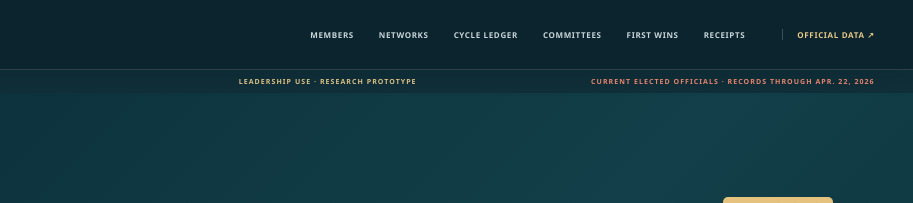
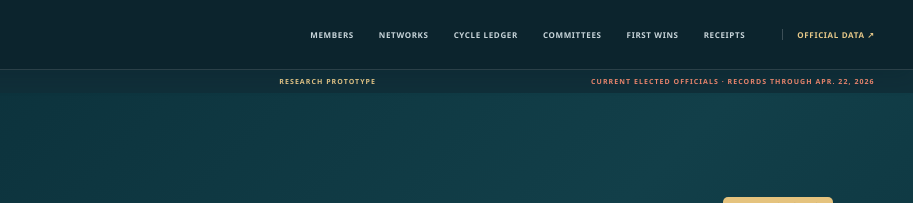
Before and after one commit to davinaoyagi-arch/housecontributions, a website: page index.html in a window 1280 px wide. Shown: the top 203 px of the page, 367-1280 px from the left. Drawn offline with Linux system fonts and the light colour scheme; no server answers.

Commit message:
Simplify research prototype label

```diff
--- a/index.html
+++ b/index.html
@@ -176,7 +176,7 @@
 </head>
 <body>
   <header class="site-header"><a class="brand" href="#top"><span class="brand-mark">HR</span><span>House Research Desk <i>Leadership workspace</i></span></a><button id="site-nav-toggle" class="site-nav-toggle" type="button" aria-expanded="false" aria-controls="site-nav">Menu</button><nav id="site-nav" aria-label="Primary"><a href="#members">Members</a><a href="#network">Networks</a><a href="#aggregate">Cycle ledger</a><a href="#committees">Committees</a><a href="#first-winners">First wins</a><a href="#explorer">Receipts</a><a class="mobile-source-link" href="https://hicscdata.hawaii.gov/dataset/Campaign-Contributions-Received-By-Hawaii-State-an/jexd-xbcg" target="_blank" rel="noreferrer">Official data source â†—</a></nav><button class="site-nav-backdrop" type="button" aria-label="Close menu" hidden></button><a class="source-link" href="https://hicscdata.hawaii.gov/dataset/Campaign-Contributions-Received-By-Hawaii-State-an/jexd-xbcg" target="_blank" rel="noreferrer">Official data ↗</a></header>
-  <div class="edition-bar"><span>House Research Desk / Hawaiʻi</span><span>Leadership use · research prototype</span><span data-live-horizon>Current elected officials · records through Apr. 22, 2026</span></div>
+  <div class="edition-bar"><span>House Research Desk / Hawaiʻi</span><span>Research prototype</span><span data-live-horizon>Current elected officials · records through Apr. 22, 2026</span></div>
   <main>
     <section class="hero" id="top"><div><p class="eyebrow">HAWAIʻI STATE HOUSE · OFFICEHOLDERS · 2020–2026</p><h1>Campaign intelligence<br>for House leadership.</h1><p class="lede">A research ledger for the 51 sitting House members and every former representative who served during the 2020–2026 window.</p><div class="hero-actions"><a href="#members">Open member files</a><a class="secondary" href="#explorer">Search contributions</a></div></div><aside class="coverage-card"><span>CURRENT-MEMBER CURRENT FILE</span><strong id="hero-records">—</strong><p>reported contributions to sitting House members since 2020</p><div><small>Latest receipt in the feed</small><b id="hero-latest">Checking source…</b></div><div><small><span class="live-dot"></span>Historical roster included</small><b>Current, former, or all-member research scopes</b></div><em id="hero-cycle">Loading current-cycle filings…</em></aside></section>
     <section class="research-query" id="research-query">
```
